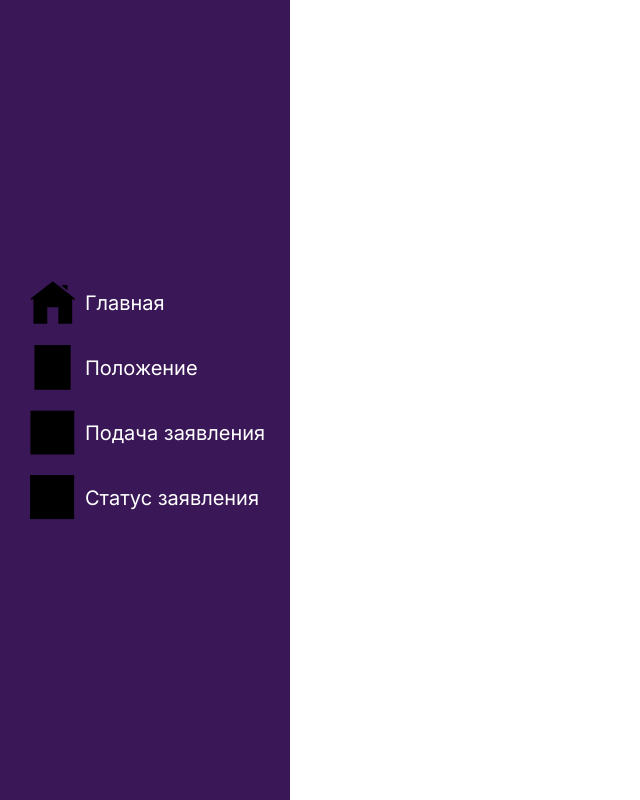
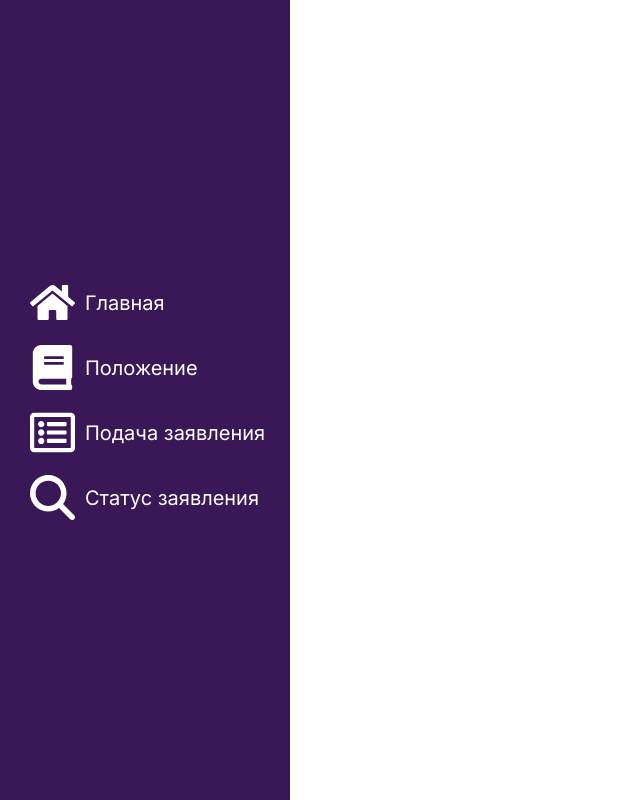
Before and after one commit to iufb/dormitory, a Next.js app: page / in a window 1280 px wide. Shown: the whole page, without its empty margins (0-640 px from the left). Built offline with nearby package versions, Linux system fonts and the light colour scheme.

Commit message:
feat: hover links

```diff
--- a/src/widgets/Navbar/Navbar.tsx
+++ b/src/widgets/Navbar/Navbar.tsx
@@ -1,22 +1,33 @@
 "use client";
+import { FaHome, FaBook, FaRegListAlt } from "react-icons/fa";
+import { FaMagnifyingGlass } from "react-icons/fa6";
 import { DesktopNavbar } from "./desktop/DesktopNavbar";
 import { MobileNavbar } from "./mobile/MobileNavbar";
 import { useEffect, useState } from "react";
+import { IconBaseProps, IconType } from "react-icons";
 
 type Link = {
-  icon: string;
+  icon: (props: IconBaseProps) => JSX.Element;
   label: string;
   path: string;
 };
 export const links: Link[] = [
-  { icon: "/icons/home.svg", label: "Главная", path: "/" },
-  { icon: "/icons/rules.svg", label: "Положение", path: "/rules" },
+  { icon: (props) => <FaHome {...props} />, label: "Главная", path: "/" },
   {
-    icon: "/icons/submitting.svg",
+    icon: (props) => <FaBook {...props} />,
+    label: "Положение",
+    path: "/rules",
+  },
+  {
+    icon: (props) => <FaRegListAlt {...props} />,
     label: "Подача заявления",
     path: "/submitting",
   },
-  { icon: "/icons/status.svg", label: "Статус заявления", path: "/status" },
+  {
+    icon: (props) => <FaMagnifyingGlass {...props} />,
+    label: "Статус заявления",
+    path: "/status",
+  },
 ];
 export const Navbar = () => {
   const [isMobile, setIsMobile] = useState(false);
--- a/src/widgets/Navbar/desktop/DesktopNavbar.module.css
+++ b/src/widgets/Navbar/desktop/DesktopNavbar.module.css
@@ -38,7 +38,7 @@
 }
 
 .linkIcon {
-  color: var(--color-base);
+  fill: var(--color-base);
 }
 .label {
   animation: fadein 0.5s ease-in-out;
--- a/src/widgets/Navbar/desktop/DesktopNavbar.tsx
+++ b/src/widgets/Navbar/desktop/DesktopNavbar.tsx
@@ -10,7 +10,7 @@ export const DesktopNavbar = () => {
   const [expanded, setExpanded] = useState(false);
 
   const mouseActionDelay = (func: () => void) => {
-    setTimeout(func, 400);
+    setTimeout(func, 200);
   };
   return (
     <nav
@@ -21,13 +21,7 @@ export const DesktopNavbar = () => {
       <ul className={styles.linkList}>
         {links.map(({ icon, label, path }) => (
           <Link href={path} key={label} className={styles.link}>
-            <Image
-              className={styles.linkIcon}
-              src={icon}
-              alt={label}
-              width={45}
-              height={45}
-            />
+            {icon({ size: 45 })}
             {expanded && <span className={styles.label}> {label}</span>}
           </Link>
         ))}
--- a/src/widgets/Navbar/mobile/MobileNavbar.module.css
+++ b/src/widgets/Navbar/mobile/MobileNavbar.module.css
@@ -16,13 +16,15 @@
   max-height: 65px;
 }
 .burger {
-  animation: fadein 2s ease-in-out;
+  animation: fadein 0.5s ease-in-out;
+  cursor: pointer;
 }
 .close {
   animation: fadein 0.5s ease-in-out;
   position: absolute;
   right: 20px;
   top: 20px;
+  cursor: pointer;
 }
 .linkList {
   animation: fadein 0.5s ease-in-out;
@@ -41,8 +43,8 @@
   gap: 10px;
   text-decoration: none;
   &:hover {
-    color: var(--color-text-light);
-    fill: var(--color-text-light);
+    color: var(--color-text-hover);
+    fill: var(--color-text-hover);
   }
 }
 .linkIcon {
--- a/src/widgets/Navbar/mobile/MobileNavbar.tsx
+++ b/src/widgets/Navbar/mobile/MobileNavbar.tsx
@@ -4,6 +4,8 @@ import Image from "next/image";
 import { useState } from "react";
 import clsx from "clsx";
 import { links } from "../Navbar";
+import { IoClose } from "react-icons/io5";
+import { RxHamburgerMenu } from "react-icons/rx";
 
 export const MobileNavbar = () => {
   const [expanded, setExpanded] = useState(false);
@@ -16,35 +18,32 @@ export const MobileNavbar = () => {
       className={clsx(styles.nav, expanded ? styles.expanded : styles.normal)}
     >
       {expanded ? (
-        <Image
+        <IoClose
+          aria-label="close menu"
+          size={30}
+          color="white"
           onClick={() => setExpanded(false)}
-          src={"/icons/close.svg"}
-          alt="close menu"
           className={styles.close}
-          width={30}
-          height={30}
         />
       ) : (
-        <Image
+        <RxHamburgerMenu
+          className={styles.burger}
+          aria-label="burger"
+          size={40}
+          color="white"
           onClick={() => setExpanded(true)}
-          src={"/icons/burger.svg"}
-          alt="close menu"
-          width={40}
-          height={40}
-          className={styles.burger}
         />
       )}
       {expanded && (
         <ul className={styles.linkList}>
           {links.map(({ icon, label, path }) => (
-            <Link href={path} key={label} className={styles.link}>
-              <Image
-                className={styles.linkIcon}
-                src={icon}
-                alt={label}
-                width={30}
-                height={30}
-              />
+            <Link
+              href={path}
+              key={label}
+              className={styles.link}
+              onClick={() => setExpanded(false)}
+            >
+              {icon({ size: 40 })}
               <span className={styles.label}> {label}</span>
             </Link>
           ))}
```
